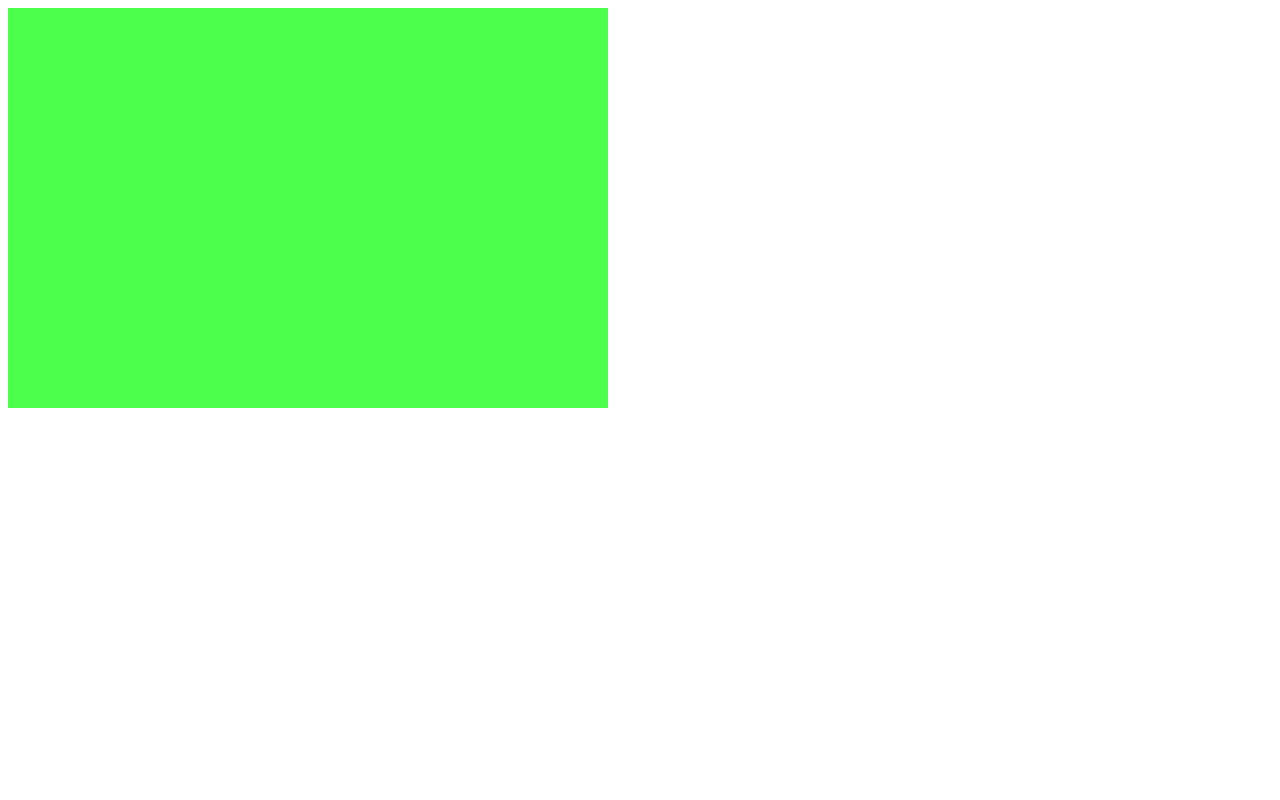
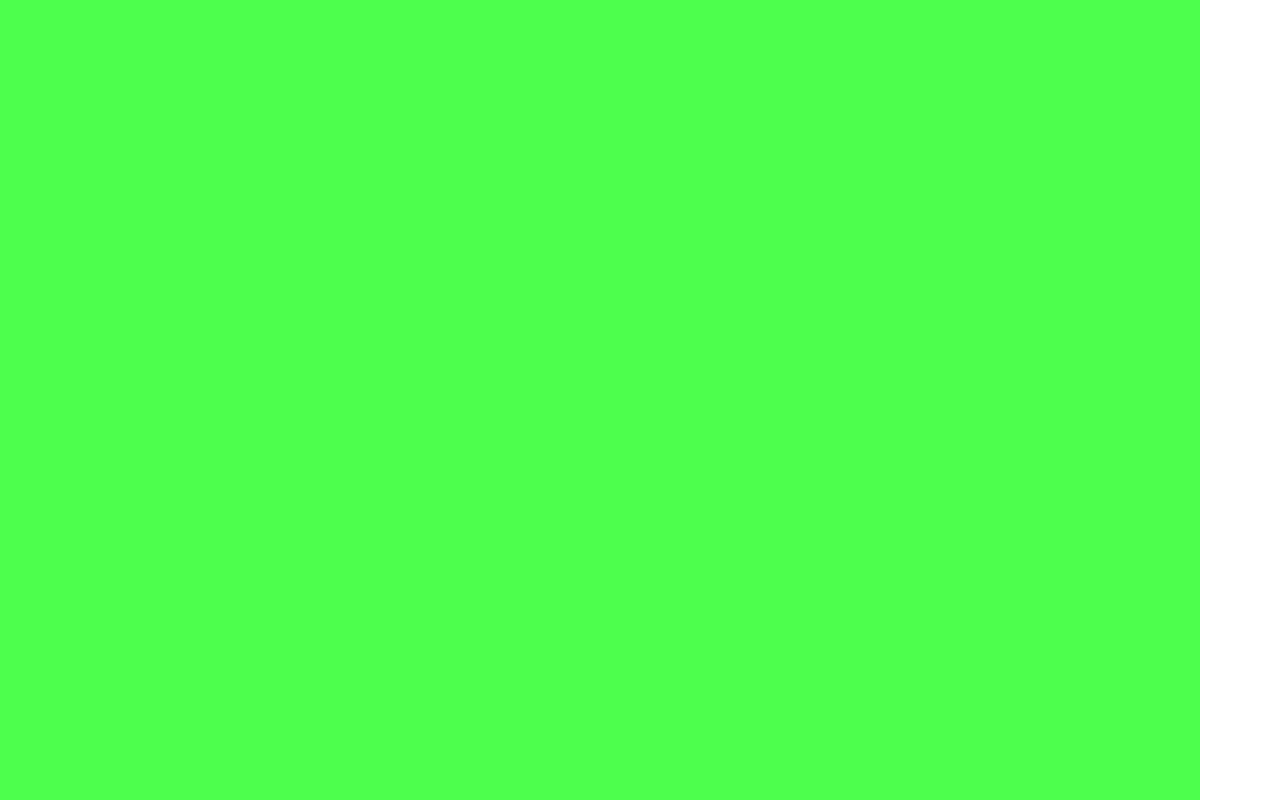
Before and after one commit to iismail19/PhaserGame, a plain HTML site: page index.html in a window 1280 px wide. Drawn offline with Linux system fonts and the light colour scheme; animation ran at ten frames a second.

Commit message:
added scale manager, and removed margin, added main.css

```diff
--- a/index.html
+++ b/index.html
@@ -2,6 +2,7 @@
 <html>
     <head>
         <script src="phaser/phaser.min.js"></script>
+        <link rel="stylesheet" href="main.css">
         <script src="state0.js"></script>
         <script src="state1.js"></script>
         <script src="state2.js"></script>
--- /dev/null
+++ b/main.css
@@ -0,0 +1,4 @@
+/* selector selcet all */
+*{
+    margin: 0;
+}
--- a/main.js
+++ b/main.js
@@ -1,4 +1,4 @@
-var game = new Phaser.Game(600, 400, Phaser.AUTO);
+var game = new Phaser.Game(1500, 1000, Phaser.AUTO);
 // add a state to the game
 game.state.add('state0', demo.state0);
 game.state.add('state1', demo.state1);
--- a/state0.js
+++ b/state0.js
@@ -12,13 +12,14 @@ demo.state0.prototype = {
         // Event listeners are local to the state they are made in
         addChangeStateEventListeners();
 
+        game.scale.scaleMode = Phaser.ScaleManager.SHOW_ALL;
+
     },
     update: function(){}
 };
 // the i is other information from Phaser
 // this information includes duration etc... passed in as 'i'
 function changeState(i, stateNum){
-    console.log(i);
     game.state.start('state' + stateNum);
 }
 
```
